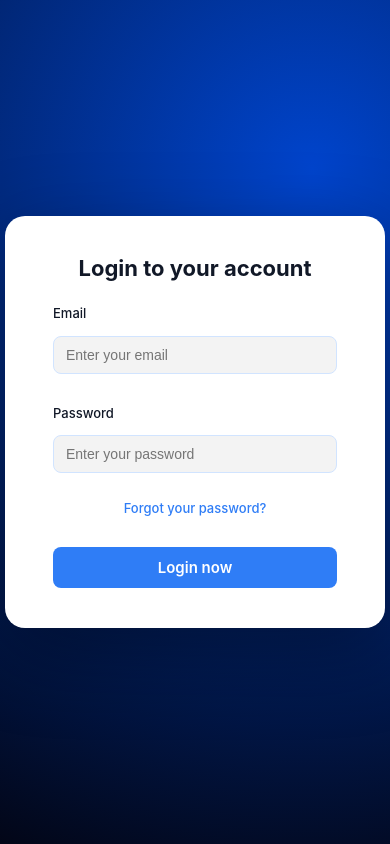
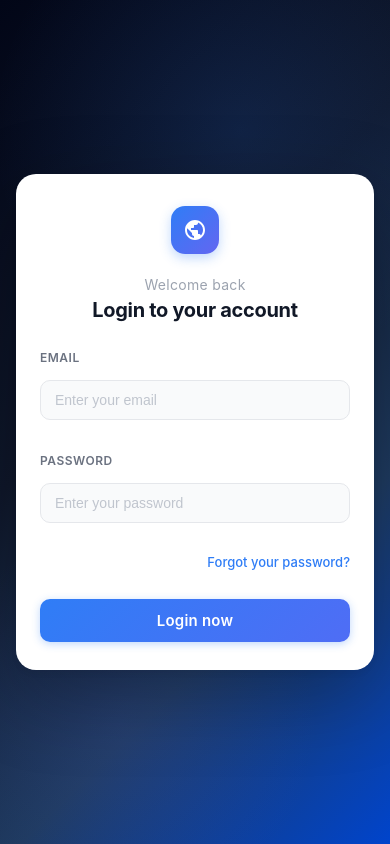
Before and after one commit to micoescsr/testWebApp, a React (Vite) app: page /login in a window 390 px wide. Built offline with nearby package versions, Linux system fonts and the light colour scheme; no server answers.

Commit message:
feat: enhance profile and login pages with improved UI and animations

```diff
--- a/src/App.jsx
+++ b/src/App.jsx
@@ -21,7 +21,7 @@ import api, { setAccessToken, getAccessToken } from "./api/axios";
 import { NetworkProvider } from "./context/NetworkContext";
 import { ThreatDetectionProvider } from "./context/ThreatDetectionContext";
 import "./App.css";
-//import UserMenu from "./components/common/UserMenu/UserMenu";
+import UserMenu from "./components/common/UserMenu/UserMenu";
 
 function App() {
   const [authReady, setAuthReady] = useState(false);
@@ -74,6 +74,7 @@ function App() {
                 <ThreatDetectionProvider>
                   <div className="app">
                     <Sidebar />
+                    <UserMenu />
                     <main className="main-content">
                       <Routes>
                         <Route path="/dashboard" element={<Dashboard />} />
--- a/src/pages/Login/Login.css
+++ b/src/pages/Login/Login.css
@@ -5,81 +5,158 @@
   display: flex;
   align-items: center;
   justify-content: center;
-  background: radial-gradient(circle at 80% 20%, #0044cc, #020617);
+  background: linear-gradient(135deg, #020617 0%, #0f172a 40%, #1e3a5f 70%, #0044cc 100%);
+  position: relative;
+  overflow: hidden;
+}
+
+/* Subtle ambient decoration */
+.login-page::before {
+  content: "";
+  position: absolute;
+  width: 500px;
+  height: 500px;
+  border-radius: 50%;
+  background: radial-gradient(circle, rgba(47, 125, 246, 0.15) 0%, transparent 70%);
+  top: -120px;
+  right: -100px;
+  pointer-events: none;
+}
+
+.login-page::after {
+  content: "";
+  position: absolute;
+  width: 400px;
+  height: 400px;
+  border-radius: 50%;
+  background: radial-gradient(circle, rgba(99, 102, 241, 0.10) 0%, transparent 70%);
+  bottom: -80px;
+  left: -80px;
+  pointer-events: none;
 }
 
 /* Card */
 .login-card {
   background: #ffffff;
-  border-radius: 20px;
-  padding: 40px 48px;
-  width: 380px;
-  box-shadow: 0 24px 80px rgba(0, 0, 0, 0.35);
+  border-radius: 24px;
+  padding: 44px 48px 40px;
+  width: 400px;
+  box-shadow:
+    0 4px 6px rgba(0, 0, 0, 0.04),
+    0 24px 80px rgba(0, 0, 0, 0.25);
   text-align: left;
+  position: relative;
+  z-index: 1;
+  animation: cardSlideUp 0.5s ease;
+}
+
+@keyframes cardSlideUp {
+  from { opacity: 0; transform: translateY(16px); }
+  to   { opacity: 1; transform: translateY(0); }
+}
+
+/* Logo / brand icon */
+.login-logo {
+  width: 48px;
+  height: 48px;
+  margin: 0 auto 20px;
+  border-radius: 14px;
+  background: linear-gradient(135deg, #2f7df6 0%, #6366f1 100%);
+  display: flex;
+  align-items: center;
+  justify-content: center;
+  box-shadow: 0 4px 12px rgba(47, 125, 246, 0.30);
+}
+
+.login-logo svg {
+  width: 24px;
+  height: 24px;
+  fill: #ffffff;
 }
 
 /* Text */
 .login-welcome {
   margin: 0 0 4px;
-  font-size: 20px;
-  color: #6b7280;
+  font-size: 14px;
+  color: #9ca3af;
   text-align: center;
+  letter-spacing: 0.3px;
 }
 
 .login-title {
-  margin: 0 0 24px;
-  font-size: 22px;
+  margin: 0 0 28px;
+  font-size: 24px;
   font-weight: 700;
   color: #111827;
   text-align: center;
+  letter-spacing: -0.3px;
 }
 
 /* Form */
 .login-form {
   display: flex;
   flex-direction: column;
-  gap: 16px;
+  gap: 18px;
 }
 
-.form-group label {
+.login-form .form-group label {
   display: block;
-  margin-bottom: 6px;
-  font-size: 13px;
-  color: #111827;
+  margin-bottom: 7px;
+  font-size: 12px;
+  font-weight: 600;
+  text-transform: uppercase;
+  letter-spacing: 0.5px;
+  color: #6b7280;
 }
 
-.form-group input {
+.login-form .form-group input {
   width: 100%;
-  padding: 10px 12px;
-  border-radius: 8px;
-  border: 1.5px solid #d1e4ff;
+  padding: 11px 14px;
+  border-radius: 10px;
+  border: 1.5px solid #e5e7eb;
   font-size: 14px;
+  color: #1f2937;
+  background-color: #f9fafb;
   outline: none;
-  transition: border-color 0.2s, box-shadow 0.2s;
+  transition: border-color 0.2s, box-shadow 0.2s, background-color 0.2s;
 }
 
-.form-group input:focus {
+.login-form .form-group input::placeholder {
+  color: #c0c5ce;
+}
+
+.login-form .form-group input:focus {
   border-color: #2f7df6;
-  box-shadow: 0 0 0 3px rgba(47, 125, 246, 0.2);
+  background-color: #ffffff;
+  box-shadow: 0 0 0 3px rgba(47, 125, 246, 0.12);
 }
 
 /* Password field with eye icon */
 .password-wrapper {
   display: flex;
   align-items: center;
-  border-radius: 8px;
-  border: 1.5px solid #d1e4ff;
+  border-radius: 10px;
+  border: 1.5px solid #e5e7eb;
   padding-right: 8px;
+  background: #f9fafb;
+  transition: border-color 0.2s, box-shadow 0.2s;
+}
+
+.password-wrapper:focus-within {
+  border-color: #2f7df6;
   background: #ffffff;
+  box-shadow: 0 0 0 3px rgba(47, 125, 246, 0.12);
 }
 
 .password-wrapper input {
   border: none;
   box-shadow: none;
+  background: transparent;
 }
 
 .password-wrapper input:focus {
   outline: none;
+  box-shadow: none;
 }
 
 .password-toggle {
@@ -88,46 +165,87 @@
   cursor: pointer;
   font-size: 16px;
   color: #9ca3af;
+  transition: color 0.15s;
+}
+
+.password-toggle:hover {
+  color: #6b7280;
 }
 
 /* Button */
 .login-button {
-  margin-top: 8px;
+  margin-top: 6px;
   width: 100%;
-  padding: 11px 0;
-  border-radius: 8px;
+  padding: 12px 0;
+  border-radius: 10px;
   border: none;
-  background-color: #2f7df6;
+  background: linear-gradient(135deg, #2f7df6 0%, #4f6df5 100%);
   color: #ffffff;
   font-size: 15px;
   font-weight: 600;
   cursor: pointer;
-  transition: background-color 0.2s, transform 0.05s;
+  letter-spacing: 0.2px;
+  transition: transform 0.1s, box-shadow 0.2s, opacity 0.2s;
+  box-shadow: 0 2px 8px rgba(47, 125, 246, 0.30);
 }
 
 .login-button:hover {
-  background-color: #2463c9;
+  box-shadow: 0 4px 16px rgba(47, 125, 246, 0.40);
+  transform: translateY(-1px);
 }
 
 .login-button:active {
   transform: translateY(1px);
+  box-shadow: 0 1px 4px rgba(47, 125, 246, 0.25);
+}
+
+.login-button:disabled {
+  opacity: 0.65;
+  cursor: not-allowed;
+  transform: none;
+  box-shadow: none;
 }
 
 /* Forgot password text */
 .forgot-password-text {
-  margin: 0;
-  margin-top: -4px;
-  margin-bottom: 4px;
+  margin: -2px 0 2px;
   font-size: 13px;
-  text-align: center;
+  text-align: right;
 }
 
 .forgot-password-text a {
   color: #2f7df6;
   text-decoration: none;
   font-weight: 500;
+  transition: color 0.15s;
 }
 
 .forgot-password-text a:hover {
+  color: #1d4ed8;
   text-decoration: underline;
 }
+
+/* Error text inside login */
+.login-form .error-text {
+  background-color: #fef2f2;
+  border: 1px solid #fecaca;
+  color: #dc2626;
+  padding: 10px 14px;
+  border-radius: 10px;
+  font-size: 13px;
+  line-height: 1.4;
+  margin: 0;
+}
+
+/* ---------- Responsive ---------- */
+@media (max-width: 480px) {
+  .login-card {
+    width: calc(100% - 32px);
+    padding: 32px 24px 28px;
+    border-radius: 20px;
+  }
+
+  .login-title {
+    font-size: 20px;
+  }
+}
--- a/src/pages/Login/Login.jsx
+++ b/src/pages/Login/Login.jsx
@@ -85,6 +85,12 @@ const Login = () => {
   return (
     <div className="login-page">
       <div className="login-card">
+        <div className="login-logo">
+          <svg viewBox="0 0 24 24" xmlns="http://www.w3.org/2000/svg">
+            <path d="M12 2C6.48 2 2 6.48 2 12s4.48 10 10 10 10-4.48 10-10S17.52 2 12 2zm-1 17.93c-3.95-.49-7-3.85-7-7.93 0-.62.08-1.21.21-1.79L9 15v1c0 1.1.9 2 2 2v1.93zm6.9-2.54c-.26-.81-1-1.39-1.9-1.39h-1v-3c0-.55-.45-1-1-1H8v-2h2c.55 0 1-.45 1-1V7h2c1.1 0 2-.9 2-2v-.41c2.93 1.19 5 4.06 5 7.41 0 2.08-.8 3.97-2.1 5.39z"/>
+          </svg>
+        </div>
+        <p className="login-welcome">Welcome back</p>
         <h1 className="login-title">Login to your account</h1>
 
         <form className="login-form" onSubmit={handleSubmit}>
--- a/src/pages/Profile/Profile.css
+++ b/src/pages/Profile/Profile.css
@@ -2,38 +2,108 @@
 
 .profile-page {
   padding: 0;
+  animation: profileFadeIn 0.4s ease;
+}
+
+@keyframes profileFadeIn {
+  from { opacity: 0; transform: translateY(10px); }
+  to   { opacity: 1; transform: translateY(0); }
+}
+
+/* ---------- Header / avatar area ---------- */
+.profile-header {
+  display: flex;
+  align-items: center;
+  gap: 18px;
+  margin-bottom: 32px;
+}
+
+.profile-avatar {
+  width: 56px;
+  height: 56px;
+  border-radius: 50%;
+  background: linear-gradient(135deg, #2f7df6 0%, #6366f1 100%);
+  color: #fff;
+  display: flex;
+  align-items: center;
+  justify-content: center;
+  font-size: 22px;
+  font-weight: 700;
+  flex-shrink: 0;
+  box-shadow: 0 4px 12px rgba(47, 125, 246, 0.30);
+  letter-spacing: 1px;
+  user-select: none;
+}
+
+.profile-header-text {
+  display: flex;
+  flex-direction: column;
 }
 
 .page-title {
-  margin-bottom: 30px;
+  margin: 0;
+  font-size: 24px;
+  font-weight: 700;
+  color: #111827;
+  line-height: 1.3;
 }
 
+.profile-subtitle {
+  margin: 2px 0 0;
+  font-size: 13px;
+  color: #6b7280;
+}
+
+/* ---------- Card ---------- */
+.profile-card {
+  background: #ffffff;
+  border-radius: 16px;
+  padding: 32px 36px;
+  max-width: 480px;
+  box-shadow: 0 1px 3px rgba(0, 0, 0, 0.06), 0 8px 24px rgba(0, 0, 0, 0.04);
+}
+
+/* ---------- Form fields ---------- */
 .profile-form {
-  max-width: 420px;
-  margin: 0 auto;
+  max-width: 480px;
 }
 
 .form-group {
-  margin-bottom: 18px;
+  margin-bottom: 20px;
 }
 
 .form-group label {
   display: block;
-  font-size: 13px;
+  font-size: 12px;
+  font-weight: 600;
+  text-transform: uppercase;
+  letter-spacing: 0.5px;
   margin-bottom: 6px;
-  color: #111;
+  color: #6b7280;
 }
 
 .form-group input {
   width: 100%;
-  padding: 10px 12px;
-  border-radius: 4px;
-  border: 1px solid #999;
+  padding: 11px 14px;
+  border-radius: 10px;
+  border: 1.5px solid #e5e7eb;
   font-size: 14px;
-  background-color: #f3f3f3;
-  color: #333;
+  background-color: #f9fafb;
+  color: #1f2937;
+  transition: border-color 0.2s, box-shadow 0.2s;
 }
 
+.form-group input:focus {
+  outline: none;
+  border-color: #2f7df6;
+  box-shadow: 0 0 0 3px rgba(47, 125, 246, 0.12);
+}
+
+.form-group input[readonly] {
+  cursor: default;
+}
+
+/* ---------- Password row ---------- */
 .password-label-row {
   display: flex;
   justify-content: space-between;
@@ -42,19 +112,20 @@
 }
 
 .reset-link {
-  font-size: 13px;
-  color: #2563eb;
+  font-size: 12px;
+  font-weight: 600;
+  color: #2f7df6;
   cursor: pointer;
+  padding: 3px 10px;
+  border-radius: 6px;
+  transition: background-color 0.15s, color 0.15s;
 }
 
 .reset-link:hover {
-  text-decoration: underline;
+  background-color: #eff6ff;
+  text-decoration: none;
+  color: #1d4ed8;
 }
-
-/* Remove these if ProfileModal now uses BaseModal:
-.modal-overlay, .modal, .modal-title, .modal-body, .modal-actions,
-.cancel-btn, .save-btn
-*/
 
 /* ==============
    Responsive
@@ -68,7 +139,11 @@
 
   .page-title {
     font-size: 20px;
-    margin-bottom: 20px;
+  }
+
+  .profile-card {
+    padding: 24px 20px;
+    max-width: 100%;
   }
 
   .profile-form {
@@ -78,17 +153,32 @@
 
 /* Phone */
 @media (max-width: 640px) {
+  .profile-header {
+    gap: 12px;
+    margin-bottom: 24px;
+  }
+
+  .profile-avatar {
+    width: 44px;
+    height: 44px;
+    font-size: 17px;
+  }
+
   .page-title {
     font-size: 18px;
-    text-align: left;
+  }
+
+  .profile-card {
+    padding: 20px 16px;
+    border-radius: 12px;
   }
 
   .form-group {
-    margin-bottom: 14px;
+    margin-bottom: 16px;
   }
 
   .form-group input {
-    padding: 8px 10px;
+    padding: 9px 12px;
     font-size: 13px;
   }
 
@@ -98,10 +188,11 @@
   }
 
   .reset-link {
-    font-size: 12px;
+    font-size: 11px;
   }
 }
 
+/* ---------- Password validation ---------- */
 .password-errors {
   margin: 4px 0 0;
   padding-left: 18px;
```
Also changed, not shown: src/pages/Profile/Profile.jsx (+9 -0 lines), 1 other file (tests, documents, lock files or other folders).
